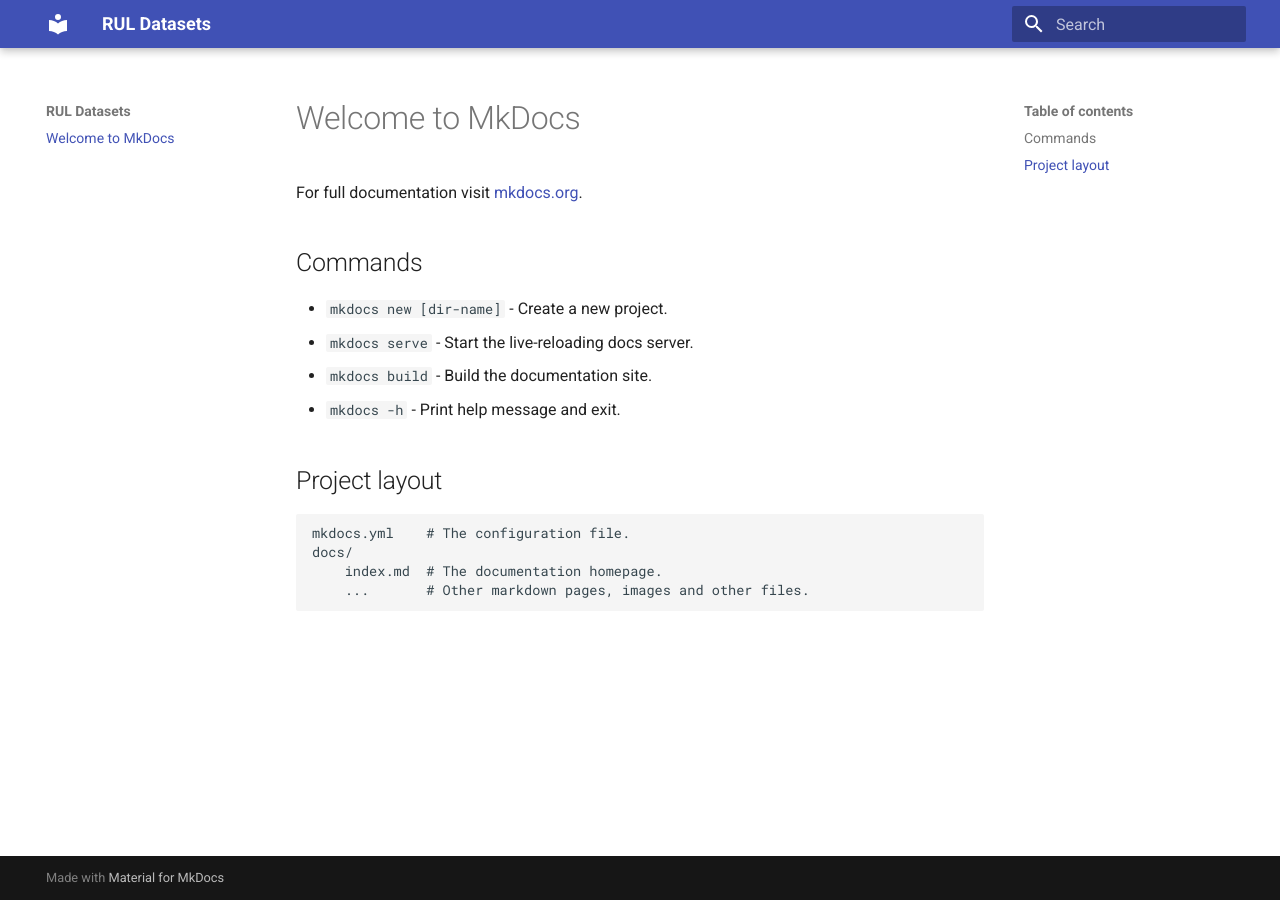
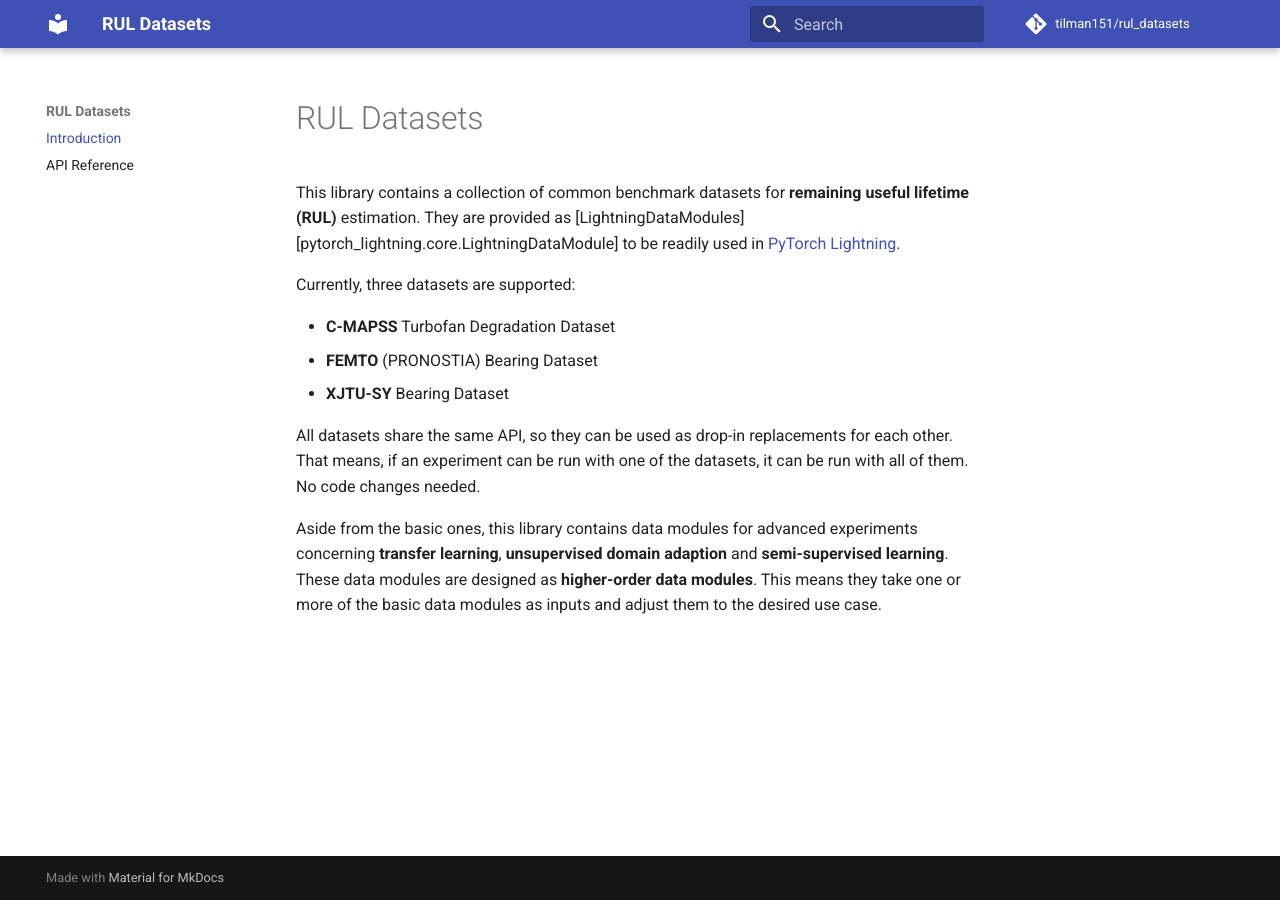
Before and after one commit to tilman151/rul-datasets, an MkDocs documentation site: the page built from docs/index.md, in a window 1280 px wide. Built offline with MkDocs 1.6.1 and Material for MkDocs 9.7.7, drawn with Linux system fonts in a browser that asks for light colours; comment, search, counter and statistics services are not loaded.

Commit message:
Complete setup of mkdocs.

```diff
--- a/docs/index.md
+++ b/docs/index.md
@@ -1,17 +1,18 @@
-# Welcome to MkDocs
+# RUL Datasets
 
-For full documentation visit [mkdocs.org](https://www.mkdocs.org).
+This library contains a collection of common benchmark datasets for **remaining useful lifetime (RUL)** estimation.
+They are provided as [LightningDataModules][pytorch_lightning.core.LightningDataModule] to be readily used in [PyTorch Lightning](https://pytorch-lightning.readthedocs.io/en/latest/).
 
-## Commands
+Currently, three datasets are supported:
 
-* `mkdocs new [dir-name]` - Create a new project.
-* `mkdocs serve` - Start the live-reloading docs server.
-* `mkdocs build` - Build the documentation site.
-* `mkdocs -h` - Print help message and exit.
+* **C-MAPSS** Turbofan Degradation Dataset
+* **FEMTO** (PRONOSTIA) Bearing Dataset
+* **XJTU-SY** Bearing Dataset
 
-## Project layout
+All datasets share the same API, so they can be used as drop-in replacements for each other.
+That means, if an experiment can be run with one of the datasets, it can be run with all of them.
+No code changes needed.
 
-    mkdocs.yml    # The configuration file.
-    docs/
-        index.md  # The documentation homepage.
-        ...       # Other markdown pages, images and other files.
+Aside from the basic ones, this library contains data modules for advanced experiments concerning **transfer learning**, **unsupervised domain adaption** and **semi-supervised learning**.
+These data modules are designed as **higher-order data modules**.
+This means they take one or more of the basic data modules as inputs and adjust them to the desired use case.
--- a/mkdocs.yml
+++ b/mkdocs.yml
@@ -1,3 +1,30 @@
 site_name: RUL Datasets
+site_url: https://krokotsch.eu/rul-datasets
+repo_name: tilman151/rul_datasets
+repo_url: https://github.com/tilman151/rul-datasets
 theme:
   name: material
+
+nav:
+  - Introduction: index.md
+  - API Reference: api/
+
+watch: [rul_datasets]
+
+plugins:
+  - search
+  - autorefs
+  - section-index
+  - gen-files:
+      scripts: [docs/gen_ref_pages.py]
+  - literate-nav:
+      nav_file: SUMMARY.md
+  - mkdocstrings:
+      default_handler: python
+      handlers:
+        python:
+          import:
+            - https://pytorch-lightning.readthedocs.io/en/stable/objects.inv
+            - https://pytorch.org/docs/stable/objects.inv
+          options:
+            show_source: false
--- a/pyproject.toml
+++ b/pyproject.toml
@@ -24,6 +24,10 @@
 [tool.poetry.group.docs.dependencies]
 mkdocs = "^1.4.1"
 mkdocs-material = "^8.5.7"
+mkdocstrings = {extras = ["python"], version = "^0.19.0"}
+mkdocs-gen-files = "^0.4.0"
+mkdocs-literate-nav = "^0.5.0"
+mkdocs-section-index = "^0.3.4"
 
 [tool.pytest.ini_options]
 markers = ["needs_data: needs the dataset on disk to run"]
```
Also changed, not shown: docs/gen_ref_pages.py (added, +33 -0 lines), 1 other file.
